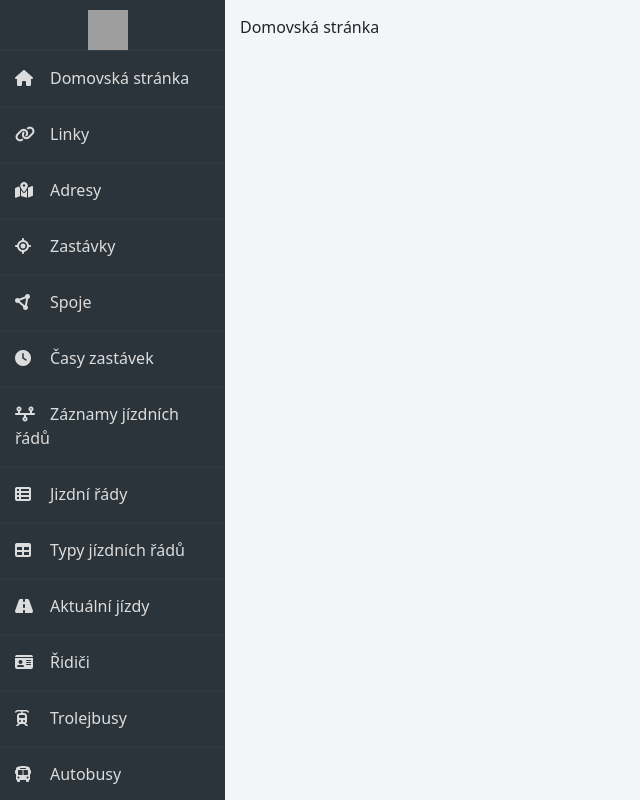
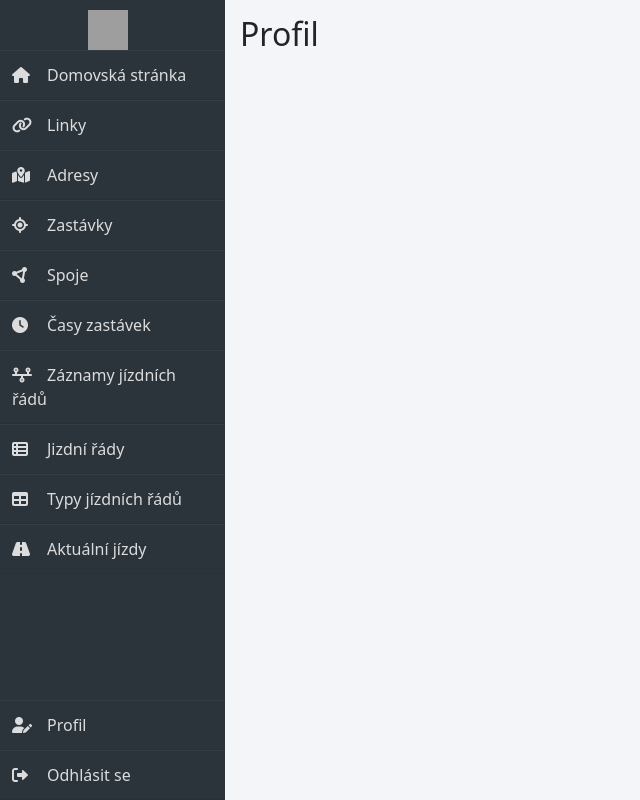
Before and after one commit to aidam401/bdas2-sem, a Vue app in the folder front-end/bdas2-frontend/: page /profile in a window 1280 px wide. Before the commit this address led to /. Shown: the whole page, without its empty margins (0-640 px from the left). Built offline with nearby package versions, Linux system fonts and the light colour scheme; sample sign-in values are in the browser's storage; grey boxes are pictures that could not be loaded.

Commit message:
Make user mixin and prepare router with navigation. Repair registration

```diff
--- a/front-end/bdas2-frontend/src/assets/main.css
+++ b/front-end/bdas2-frontend/src/assets/main.css
@@ -25,14 +25,27 @@ body {
     height: 100%;
     background: #2b343b;
     padding: 10px 0;
+    overflow: auto;
+    -ms-overflow-style: none;  /* Internet Explorer 10+ */
+    scrollbar-width: none; /* Firefox */
+}
+
+.wrapper .sidebar::-webkit-scrollbar {
+    display: none;
 }
 
 .wrapper .sidebar .navigation {
     padding-left: 0;
 }
 
+.wrapper .sidebar .navigation .bottom-nav {
+    position: absolute;
+    bottom: 0;
+    width: 100%;
+}
+
 .wrapper .sidebar ul li {
-    padding: 15px;
+    padding: 12px;
     border-bottom: 1px solid rgba(0,0,0,0.05);
     border-top: 1px solid rgba(225,225,225,0.05);
 }
--- a/front-end/bdas2-frontend/src/components/Navigation.vue
+++ b/front-end/bdas2-frontend/src/components/Navigation.vue
@@ -1,6 +1,6 @@
 <template>
   <div class="sidebar">
-    <ul  class="navigation">
+    <ul class="navigation">
       <div class="branding">
         <router-link :to="{name: 'Home'}">
           <img src="/bus.ico" alt=""/>
@@ -12,35 +12,36 @@
           <span>{{ navigationItem.name }}</span>
         </router-link>
       </li>
+      <div class="bottom-nav">
+        <li v-if="isUserLogged">
+          <router-link :to="{name: 'Profile'}">
+            <i class="fas fa-user-pen" />
+            <span>Profil</span>
+          </router-link>
+        </li>
+        <li v-if="!isUserLogged">
+          <router-link :to="{name: 'Login'}">
+            <i class="fas fa-right-to-bracket" />
+            <span>Přihlásit se</span>
+          </router-link>
+        </li>
+        <li v-if="isUserLogged">
+          <a href="#" @click="logout">
+            <i class="fas fa-right-from-bracket" />
+            <span>Odhlásit se</span>
+          </a>
+        </li>
+      </div>
     </ul>
-
-    <!--
-  <div class="icon">
-    <i @click="toggleMobileNav" v-show="mobile" class="far fa-bars" :class="{'icon-active': mobileNav}"></i>
-  </div>
-  <transition name="mobile-nav">
-    <ul v-show="mobileNav" class="dropdown-nav">
-
-      <li>
-        <router-link class="link" :to="{name: 'Home'}">
-          <i class="fas fa-home"/>
-          <span>Domovská stránka</span>
-        </router-link>
-      </li>
-      <li v-for="navigationItem in navigationItems">
-        <router-link class="link" :to="{name: navigationItem.to}">
-          <i class="fas fa-home"/>
-          <span>{{ navigationItem.name }}</span>
-        </router-link>
-      </li>
-    </ul>
-  </transition> -->
 </div>
 </template>
 
 <script>
+import UserMixin from "@/mixins/UserMixin.vue";
+
 export default {
   name: "Navigation",
+  mixins: [UserMixin],
   data() {
     return {
       mobile: false,
@@ -53,9 +54,6 @@ export default {
     this.checkScreen();
   },
   methods: {
-    toggleMobileNav() {
-      this.mobileNav = !this.mobileNav;
-      },
     checkScreen() {
       this.windowWidth = window.innerWidth;
       if (this.windowWidth <= 750) {
@@ -67,7 +65,34 @@ export default {
     }
   },
   computed : {
-    navigationItems() {
+    navigationPublicItems() {
+      return [
+        { name: 'Domovská stránka' , to: 'Home', icon: 'fa-home' },
+        { name: 'Linky' , to: 'Linka', icon: 'fa-link' }
+      ];
+    },
+    navigationAdminItems() {
+      return [
+        { name: 'Řidiči' , to: 'Ridic', icon: 'fa-id-card'},
+        { name: 'Trolejbusy', to: 'Trolejbus', icon: 'fa-train-tram'},
+        { name: 'Autobusy', to: 'Autobus', icon: 'fa-bus'},
+        { name: 'Uživatelé', to: 'Uzivatel', icon: 'fa-users'},
+        { name: 'Uživatelské role', to: 'Uzivatelske_role', icon: 'fa-user-shield'}
+      ];
+    },
+    navigationLoggedInItems() {
+      return [
+        { name: 'Adresy' , to: 'Adresa', icon: 'fa-map-location-dot'},
+        { name: 'Zastávky' , to: 'Zastavka', icon: 'fa-location-crosshairs'},
+        { name: 'Spoje' , to: 'Spoj', icon: 'fa-circle-nodes'},
+        { name: 'Časy zastávek' , to: 'Casy_zastavek', icon: 'fa-clock'},
+        { name: 'Záznamy jízdních řádů' , to: 'Zaznam_jizdniho_radu', icon: 'fa-timeline'},
+        { name: 'Jizdní řády' , to: 'Jizdni_rad', icon: 'fa-table-list'},
+        { name: 'Typy jízdních řádů' , to: 'Typ_jizdniho_radu', icon: 'fa-table'},
+        { name: 'Aktuální jízdy' , to: 'Aktualni_jizda', icon: 'fa-road'},
+      ];
+    },
+    allNavigationItems() {
       return [
         { name: 'Domovská stránka' , to: 'Home', icon: 'fa-home' },
         { name: 'Linky' , to: 'Linka', icon: 'fa-link' },
@@ -85,6 +110,15 @@ export default {
         { name: 'Uživatelé', to: 'Uzivatel', icon: 'fa-users'},
         { name: 'Uživatelské role', to: 'Uzivatelske_role', icon: 'fa-user-shield'}
       ];
+    },
+    navigationItems() {
+      if (this.isAdmin) {
+        return this.allNavigationItems;
+      }
+      if (this.isUserLogged) {
+        return this.navigationPublicItems.concat(this.navigationLoggedInItems);
+      }
+      return this.navigationPublicItems;
     }
   }
 }
--- /dev/null
+++ b/front-end/bdas2-frontend/src/mixins/UserMixin.vue
@@ -0,0 +1,21 @@
+<script>
+export default {
+  name: "UserMixin",
+  methods: {
+    logout () {
+      this.$store.dispatch("auth/logout");
+    }
+  },
+  computed: {
+    isUserLogged () {
+      return this.$store.getters["auth/isLoggedIn"];
+    },
+    isAdmin () {
+      return this.$store.getters["auth/isAdmin"];
+    },
+    getLoggedUser () {
+      return this.$store.getters["auth/loggedUser"];
+    }
+  }
+}
+</script>
--- a/front-end/bdas2-frontend/src/router/index.js
+++ b/front-end/bdas2-frontend/src/router/index.js
@@ -17,6 +17,7 @@ import UzivatelskeRole from "@/views/entities/UzivatelskeRole.vue";
 import Login from "@/views/Login.vue";
 import Register from "@/views/Register.vue";
 import store from "@/store";
+import Profile from "@/views/Profile.vue";
 
 const routes = [
     {
@@ -31,6 +32,10 @@ const routes = [
         path: "/register",
         name: "Register",
         component: Register
+    },{
+        path: "/profile",
+        name: "Profile",
+        component: Profile
     }, {
         path: "/linka",
         name: "Linka",
@@ -103,7 +108,7 @@ const router = createRouter({
 
 router.beforeEach((to, from, next) => {
     const publicPaths = ['/', '/linka', '/login', '/register'];
-    const adminPaths = ['/ridic', '/autobus', '/trolejbus', '/uzivatel'];
+    const adminPaths = ['/ridic', '/autobus', '/trolejbus', '/uzivatel', '/uzivatelske-role'];
     const authRequired = !publicPaths.includes(to.path);
     const adminRequired = adminPaths.includes(to.path);
     const loggedIn = store.getters["auth/isLoggedIn"];
--- a/front-end/bdas2-frontend/src/views/Profile.vue
+++ b/front-end/bdas2-frontend/src/views/Profile.vue
@@ -1,5 +1,7 @@
 <template>
-
+  <div>
+    <h2>Profil</h2>
+  </div>
 </template>
 
 <script>
@@ -7,7 +9,3 @@ export default {
   name: "Profile.vue"
 }
 </script>
-
-<style scoped>
-
-</style>
--- a/front-end/bdas2-frontend/src/views/Register.vue
+++ b/front-end/bdas2-frontend/src/views/Register.vue
@@ -64,7 +64,7 @@ export default {
       }
 
       this.loading = true;
-      this.$store.dispatch("auth/login", user).then(
+      this.$store.dispatch("auth/register", user).then(
           data => this.$router.push(this.returnUrl),
           error => {
             this.error = error;
```
